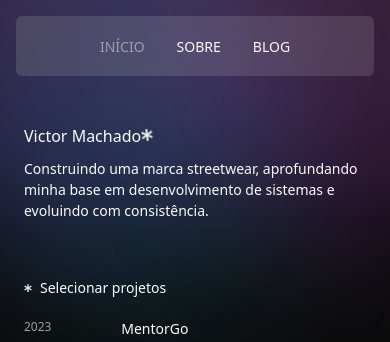
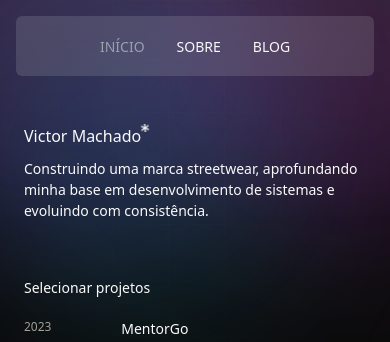
Before and after one commit to ciavhugo/vug-app, a Next.js app: page / in a window 390 px wide. Shown: the top 342 px of the page. Built offline with nearby package versions, Linux system fonts and the light colour scheme.

Commit message:
fix: Responsiveness *

```diff
--- a/src/app/(pages)/(home)/page.tsx
+++ b/src/app/(pages)/(home)/page.tsx
@@ -5,15 +5,13 @@ export default function Home() {
     <section className="w-full max-w-[800px] mx-auto">
       <div className="max-w-[580px] mt-7">
         <p className="font-medium text-[28px] max-[550px]:text-[16px]">
-          <span className="relative">
-          Victor Machado
-
-            <span className="absolute -top-[-4px] -right-3 text-[10px]">
-              {" "}
+          <span className="relative inline-block">
+            Victor Machado
+            <span className="absolute -top-1 -right-4 max-[550px]:-top-0.5 max-[550px]:-right-2">
               <img
                 src="/asterisk.svg"
                 alt="asterisk"
-                className="w-3 h-3 animate-spin "
+                className="w-3 h-7 max-[550px]:w-2 max-[550px]:h-3 animate-spin"
               />
             </span>
           </span>
@@ -26,11 +24,7 @@ export default function Home() {
       </div>
 
       <div className="mt-14 mb-5 flex items-center gap-2">
-        <img
-          src="/asterisk.svg"
-          alt="asterisk"
-          className="w-2 h-2 "
-        />
+        {/* <img src="/asterisk.svg" alt="asterisk" className="w-2 h-2 " /> */}
         <p className="max-[550px]:text-[14px]">Selecionar projetos</p>
       </div>
 
```
